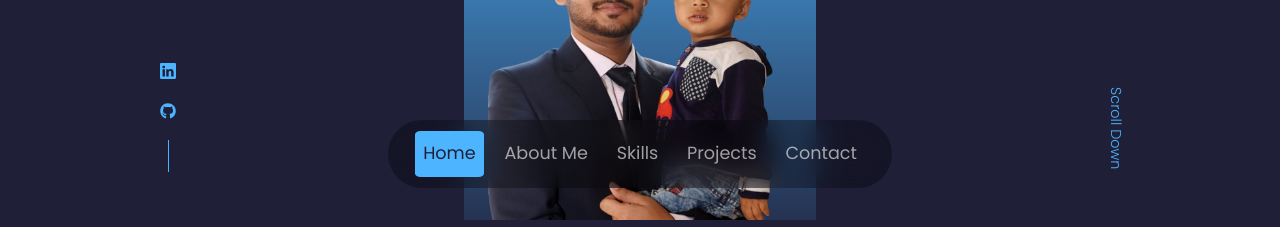
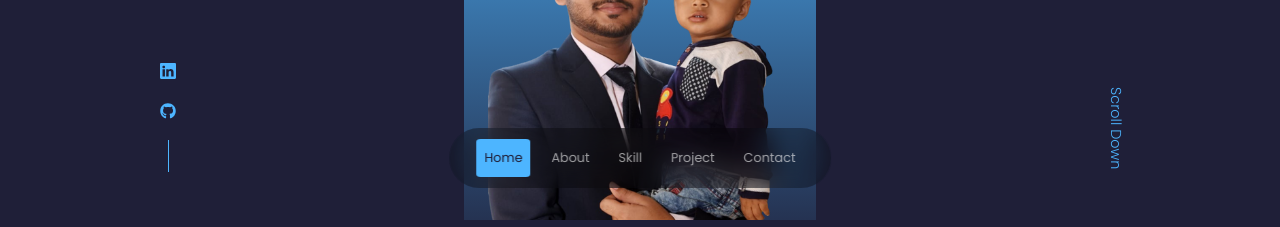
Before and after one commit to jrtanmoy/my-portfolio, a React (Create React App) app: page / in a window 1280 px wide. Shown: the part 580-807 px from the top of the page. Built offline with nearby package versions, Linux system fonts and the light colour scheme.

Commit message:
update some css on projects section

```diff
--- a/src/components/nav/Nav.css
+++ b/src/components/nav/Nav.css
@@ -20,7 +20,7 @@ nav a {
     border-radius:  8%;
     display: flex;
     color: var(--color-light);
-    font-size: 1.1rem;
+    font-size: 0.8rem;
 }
 
 nav a:hover {
--- a/src/components/nav/Nav.js
+++ b/src/components/nav/Nav.js
@@ -6,9 +6,9 @@ const Nav = () => {
     return (
         <nav>
             <a href="#"  onClick={() => setActiveNav('#')} className={activeNav === '#' ? 'active' : ''}>Home</a>
-            <a href="#about" onClick={() => setActiveNav('#about')} className={activeNav === '#about' ? 'active' : ''}>About Me</a>
-            <a href="#experience" onClick={() => setActiveNav('#experience')} className={activeNav === '#experience' ? 'active' : ''}>Skills</a>
-            <a href="#projects" onClick={() => setActiveNav('#projects')} className={activeNav === '#projects' ? 'active' : ''}>Projects</a>
+            <a href="#about" onClick={() => setActiveNav('#about')} className={activeNav === '#about' ? 'active' : ''}>About</a>
+            <a href="#experience" onClick={() => setActiveNav('#experience')} className={activeNav === '#experience' ? 'active' : ''}>Skill</a>
+            <a href="#projects" onClick={() => setActiveNav('#projects')} className={activeNav === '#projects' ? 'active' : ''}>Project</a>
             <a href="#contact" onClick={() => setActiveNav('#contact')} className={activeNav === '#contact' ? 'active' : ''}>Contact</a>
         </nav>
     );
--- a/src/components/projects/Projects.css
+++ b/src/components/projects/Projects.css
@@ -6,7 +6,7 @@
 
 .projects__item{
     background-color: var(--color-bg-variant);
-    padding: 1.2rem;
+    padding: 0.8rem;
     border-radius: 2rem;
     border: 1px solid transparent;
     transition: var(--transition);
```
